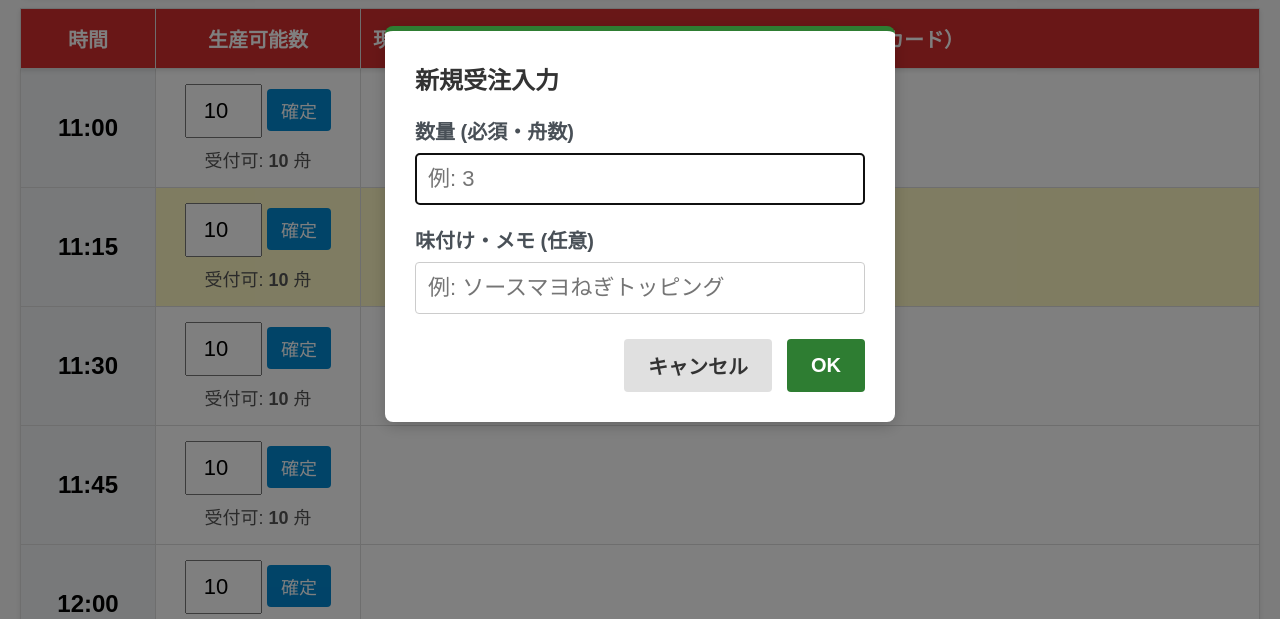
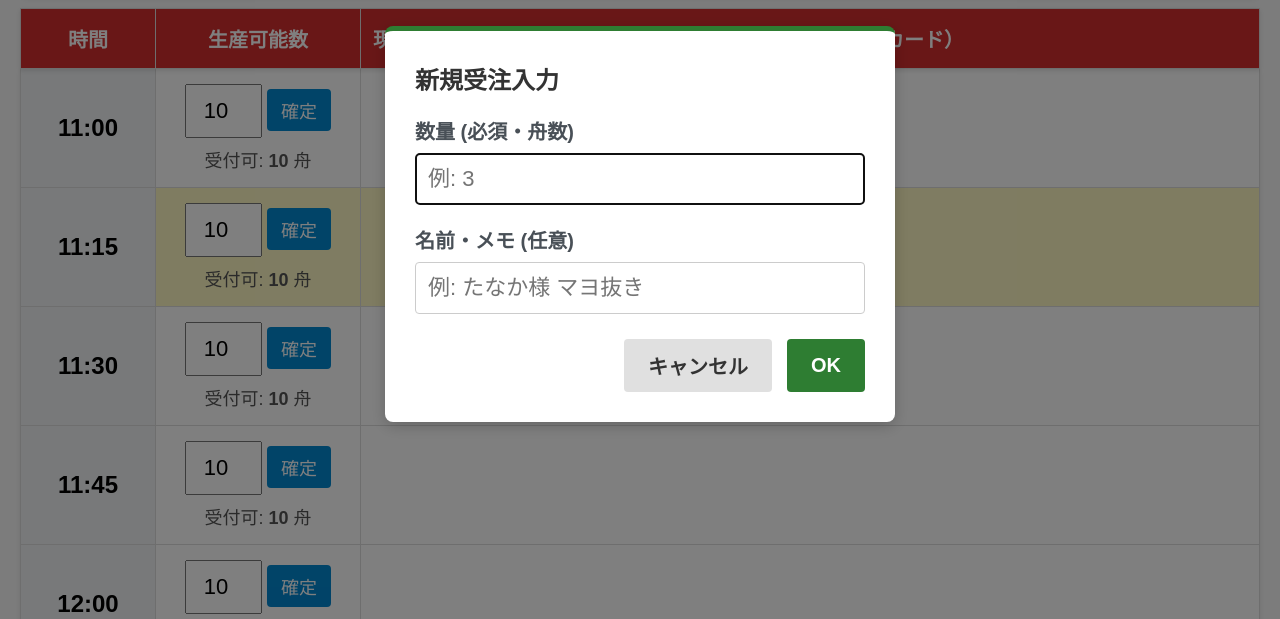
Before and after one commit to yamashu-practice/takoyaki, a plain HTML site: page index.html in a window 1280 px wide. Both pictures are taken after a click on the button "新規受注入力". Shown: the part 176-795 px from the top of the page. Drawn offline with Linux system fonts and the light colour scheme.

Commit message:
メモ入力の説明と凡例を修正

```diff
--- a/index.html
+++ b/index.html
@@ -547,8 +547,8 @@
         <input type="text" id="order-qty" inputmode="numeric" placeholder="例: 3">
       </div>
       <div class="modal-form-group">
-        <label for="order-memo">味付け・メモ (任意)</label>
-        <input type="text" id="order-memo" placeholder="例: ソースマヨねぎトッピング">
+        <label for="order-memo">名前・メモ (任意)</label>
+        <input type="text" id="order-memo" placeholder="例: たなか様 マヨ抜き">
       </div>
       <div class="modal-buttons">
         <button class="modal-cancel" onclick="closeOrderModal()">キャンセル</button>
```
Also changed, not shown: manual.html (+1 -1 lines).
